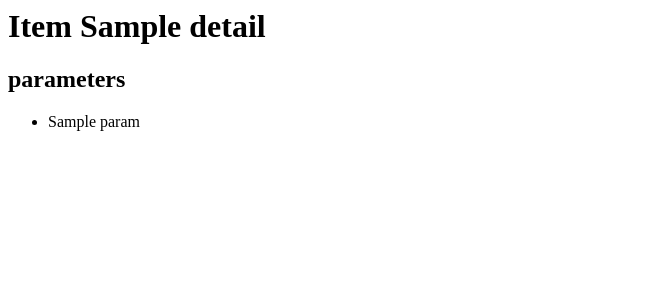
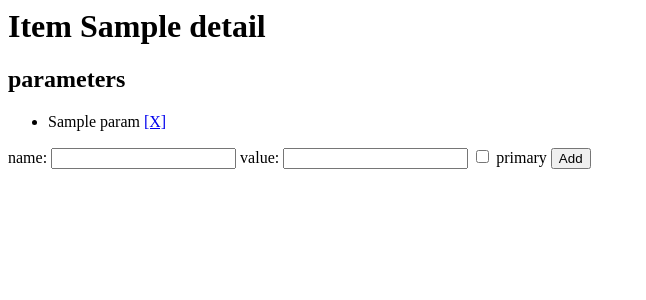
Before and after one commit to evido3s/syrup, a Django app: template templates/manager/template_detail.html in a window 1280 px wide. Shown: the top 300 px of the page, without its empty margins (0-646 px from the left). Run offline with Django 3.2, Linux system fonts and the light colour scheme; tables that the repository leaves empty hold one stand-in row (values such as "Sample post"); the template is opened without the code that fills it: values that come from a table or form of the project are taken from there, most other values are stand-ins (such as "Sample title", 1, 10 or a date in 2020); parts of the project's set-up code (start-up, migrations or seed data) failed here and were passed over.

Commit message:
templates management, home page

```diff
--- a/apps/manager/urls.py
+++ b/apps/manager/urls.py
@@ -1,12 +1,16 @@
 from django.conf.urls import patterns, include, url
 
 urlpatterns = patterns('manager.views',
-    url(r'^node/$', 'node_list'),
-    url(r'^node/(?P<node_id>\d+)/$', 'node_detail'),
-    url(r'^template/$', 'template_list'),
-    url(r'^template/(?P<node_id>\d+)/$', 'template_detail'),
-    url(r'^template/new/$', 'template_new'),
-    url(r'^template/create/$', 'template_create'),
-    url(r'^msg/(?P<msg>\d+)/$', 'message'),
+    url(r'^$', 'main'),
+    url(r'^node$', 'node_list'),
+    url(r'^node/(?P<node_id>\d+)$', 'node_detail'),
+    url(r'^template$', 'template_list'),
+    url(r'^template/(?P<node_id>\d+)$', 'template_detail'),
+    url(r'^template/new$', 'template_new'),
+    url(r'^template/create$', 'template_create'),
+    url(r'^template/addparam$', 'template_add_param'),
+    url(r'^template/delparam/(?P<param_id>\d+)$', 'template_del_param'),
+    url(r'^msg/(?P<msg>\w+)$', 'message'),
+    url(r'^msg/(?P<msg>\w+)/(?P<goto>[\w%/]+)$', 'message'),
     #url(r'^msg/(P<msg>[\d]+)/(P<goto>[\d]+)$', 'message'),
 )
--- a/libs/backend/models.py
+++ b/libs/backend/models.py
@@ -8,11 +8,18 @@ class Node(models.Model):
 
     def __unicode__(self):
         if self.typ == 0:
-            return u"Template %s" % ( self.name() )
+            return u"Template %s" % ( self.get_name() )
         elif self.typ == 1:
-            return u"Item %s" % ( self.name() )
+            return u"Item %s" % ( self.get_name() )
         elif self.typ == 2:
             return u"Connector%d" % ( self.id )
+
+    @staticmethod
+    def create_template(name):
+        """class method, creates and returns new template with parameter name"""
+        template = Node.objects.create(typ = 0)
+        template.add_param(None, 'template_name', name, structural = True)
+        return template
 
     def create_item(self):
         """should be called on a template, creates instance of the template, returning the new node"""
@@ -21,6 +28,19 @@ class Node(models.Model):
         # create link to primary template
         item.template.create(template = self, primary = True)
         return item
+
+    def add_param(self, template, name, value, structural = False, primary = False):
+        return self.paramstr_set.create(template = template, name = name, value = value,
+                primary = primary, structural = structural)
+
+    def set_param(self, template, name, value):
+        param = self.paramstr_set.filter(template = template, name = name).get()
+        param.value = value
+        param.save()
+        return param
+
+    def get_param(self, template, name):
+        return self.paramstr_set.filter(template = template, name = name).get()
 
     def list_linked(self):
         linked = dict()
@@ -34,7 +54,7 @@ class Node(models.Model):
         link.connector.connection.create(node = node)
         return link.connector
 
-    def name(self):
+    def get_name(self):
         """Return object name (primary parameter of item or template_name of template)."""
         if self.typ == 0:
             return self.paramstr_set.filter(name = 'template_name').get().value
@@ -54,7 +74,9 @@ class ParamStr(models.Model):
     primary = models.BooleanField(default = False)
 
     def __unicode__(self):
-        return u"%s = %s%s" % ( self.name, self.value, u" *" if self.structural else u"" )
+        return u"%s = %s%s%s" % ( self.name, self.value,
+                u" (*)" if self.structural else u"",
+                u" (!)" if self.primary else u"")
 
 class Link(models.Model):
     node = models.ForeignKey(Node, related_name = 'link')
--- a/syrup/urls.py
+++ b/syrup/urls.py
@@ -16,6 +16,7 @@ urlpatterns = patterns('',
     # Uncomment the next line to enable the admin:
     url(r'^admin/', include(admin.site.urls)),
     url(r'^manager/', include('manager.urls')),
+    url(r'^$', 'manager.views.redir_main'),
 )
 
 urlpatterns += staticfiles_urlpatterns()
--- a/templates/manager/template_detail.html
+++ b/templates/manager/template_detail.html
@@ -1,13 +1,25 @@
 <html><head></head><body>
 <h1>{{ node }} detail</h1>
 <h2>parameters</h2>
+<form action="{% url manager.views.template_add_param %}" method="post">
+    {% csrf_token %}
     <ul>
         {% for param in params %}
             <li>
-            {{ param }}
+                {{ param }} <a href="{% url manager.views.template_del_param param.id %}"
+                    title="delete parameter">[X]</a>
             </li>
         {% empty %}
             <li><i>No parameters found.</i></li>
         {% endfor %}
     </ul>
+    <input type="hidden" name="template_id" value="{{ node.id }}" />
+    <label for="param_name">name:</label>
+    <input type="text" name="param_name" id="param_name" value="" />
+    <label for="param_value">value:</label>
+    <input type="text" name="param_value" id="param_value" value="" />
+    <input type="checkbox" name="param_primary" id="param_primary" value="x" />
+    <label for="param_primary">primary</label>
+    <input type="submit" name="sub" id="submit" value="Add" />
+</form>
 </body>
```
Also changed, not shown: apps/manager/views.py (+55 -4 lines), templates/manager/main.html (added, +7 -0 lines), templates/manager/message.html (added, +11 -0 lines), templates/manager/template_new.html (+3 -4 lines). Lines whose indentation alone changed are shown as unchanged.
